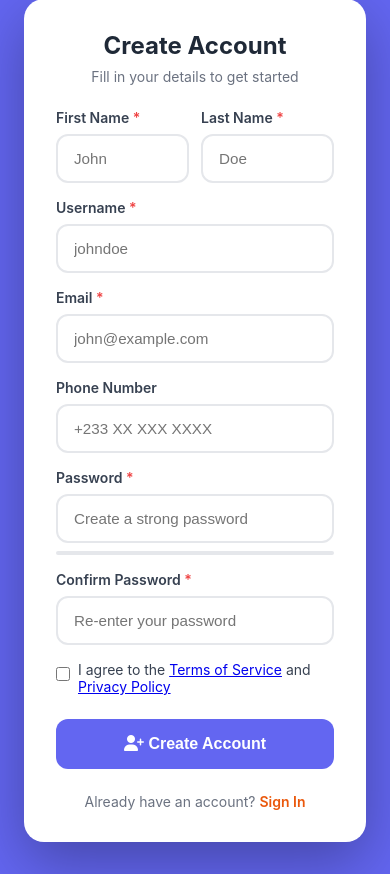
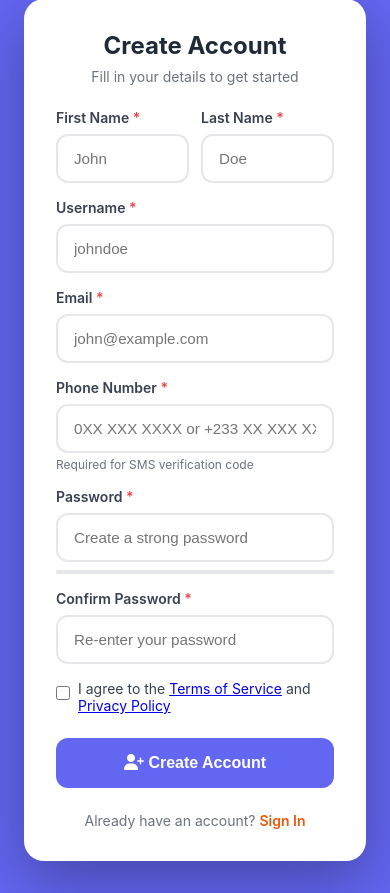
Before and after one commit to TechDreamAfrica/somako, a Django app: page /accounts/signup/pwa/ in a window 390 px wide. Shown: the part 201-1094 px from the top of the page. Run offline with Django 4.2, Linux system fonts and the light colour scheme.

Commit message:
Make phone number required for signup and send SMS verification code

```diff
--- a/accounts/forms.py
+++ b/accounts/forms.py
@@ -10,7 +10,11 @@ class CustomUserCreationForm(UserCreationForm):
     first_name = forms.CharField(max_length=150, required=True)
     last_name = forms.CharField(max_length=150, required=True)
     email = forms.EmailField(required=True)
-    phone_number = forms.CharField(max_length=15, required=False)
+    phone_number = forms.CharField(
+        max_length=15,
+        required=True,
+        help_text='Required for SMS verification. Format: 0XX XXX XXXX or +233 XX XXX XXXX'
+    )
     location = forms.CharField(max_length=100, required=False)
 
     class Meta:
--- a/accounts/views.py
+++ b/accounts/views.py
@@ -134,14 +134,28 @@ class SignUpView(CreateView):
         # Send welcome email
         try:
             send_welcome_email(user)
-            messages.success(self.request, 'Account created successfully! Please check your email for welcome instructions.')
         except Exception as e:
             logger.error(f"Error sending welcome email: {str(e)}")
+
+        login(self.request, user)
+
+        # Generate and send verification code via SMS
+        try:
+            from utils.sms_utils import send_user_verification_code
+            vc = VerificationCode.generate_for_user(user, purpose='signup', ttl_minutes=15)
+            result = send_user_verification_code(user, vc.code)
+            if result.get('success'):
+                messages.success(self.request, 'Account created! A verification code has been sent to your phone.')
+            else:
+                messages.warning(self.request,
+                    'Account created! However, we could not send the verification code. '
+                    'Please check your phone number and try to resend the code.')
+        except Exception as e:
+            logger.error(f"Failed to generate/send verification code: {e}")
             messages.success(self.request, 'Account created successfully!')
-            messages.info(self.request, 'We could not send a welcome email, but your account is ready to use.')
-
-        login(self.request, user)
-        return redirect('accounts:dashboard')
+
+        # Redirect to verification page
+        return redirect('accounts:pwa_verify')
 
     def get_success_url(self):
         return reverse_lazy('accounts:dashboard')
--- a/templates/accounts/pwa_signup.html
+++ b/templates/accounts/pwa_signup.html
@@ -308,15 +308,17 @@
                 </div>
 
                 <div class="form-group">
-                    <label for="phone_number" class="form-label">Phone Number</label>
+                    <label for="phone_number" class="form-label">Phone Number <span class="required">*</span></label>
                     <input
                         type="tel"
                         id="phone_number"
                         name="phone_number"
                         class="form-input"
-                        placeholder="+233 XX XXX XXXX"
+                        placeholder="0XX XXX XXXX or +233 XX XXX XXXX"
                         autocomplete="tel"
+                        required
                     >
+                    <small style="color: #6b7280; font-size: 0.75rem; margin-top: 0.25rem; display: block;">Required for SMS verification code</small>
                 </div>
 
                 <div class="form-group">
```
Also changed, not shown: templates/accounts/signup.html (+20 -0 lines).
